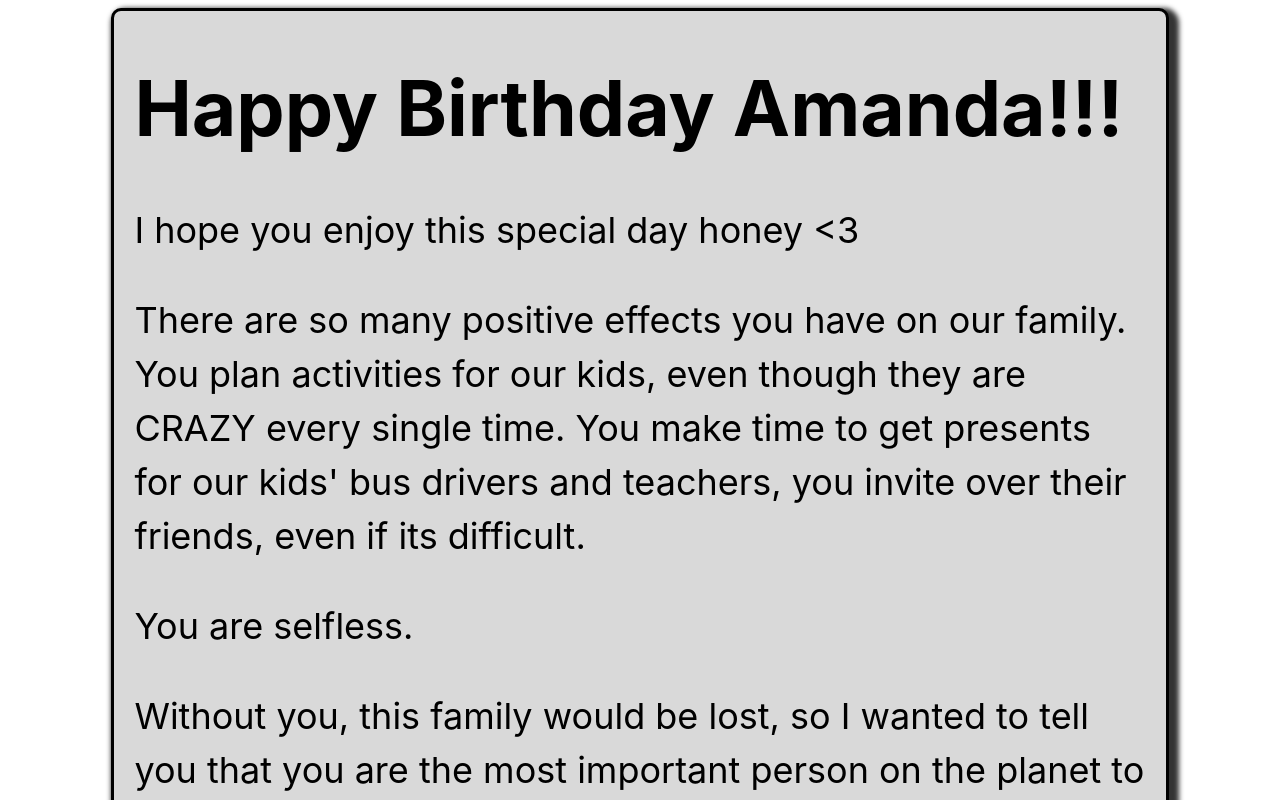
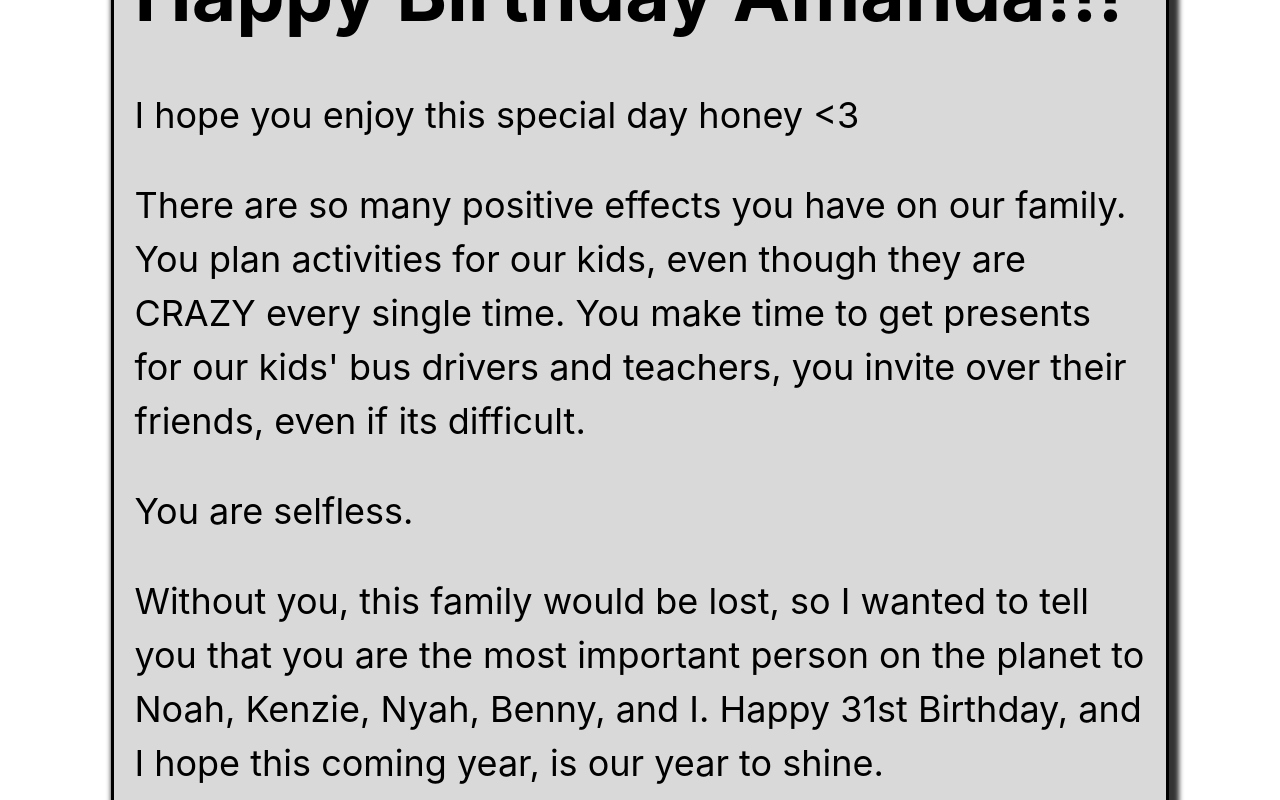
Before and after one commit to mastapegs/amandas-card.matthewpagan.com, a React (Vite) app in the folder frontend/: page / in a window 1280 px wide. Shown: the top 800 px of the page. Built offline with nearby package versions, Linux system fonts and the light colour scheme.

Commit message:
center card

```diff
--- a/frontend/src/App.tsx
+++ b/frontend/src/App.tsx
@@ -1,5 +1,6 @@
 const App = (): JSX.Element => {
   return (
+    <div className="card-page">
       <div className="card-container">
         <h1>Happy Birthday Amanda!!!</h1>
         <p>{`I hope you enjoy this special day honey <3`}</p>
@@ -11,13 +12,14 @@ const App = (): JSX.Element => {
         </p>
         <p>You are selfless.</p>
         <p>
-        Without you, this family would be lost, so I wanted to tell you that you
-        are the most important person on the planet to Noah, Kenzie, Nyah,
+          Without you, this family would be lost, so I wanted to tell you that
+          you are the most important person on the planet to Noah, Kenzie, Nyah,
           Benny, and I. Happy 31st Birthday, and I hope this coming year, is our
           year to shine.
         </p>
         <p>{`I love you so much <3`}</p>
       </div>
+    </div>
   );
 };
 
--- a/frontend/src/index.css
+++ b/frontend/src/index.css
@@ -69,6 +69,13 @@ button:focus-visible {
   }
 }
 
+.card-page {
+  height: 100vh;
+  display: flex;
+  justify-content: center;
+  align-items: center;
+}
+
 .card-container {
   width: 80%;
   margin: 8px auto;
```
Lines whose indentation alone changed are shown as unchanged.
